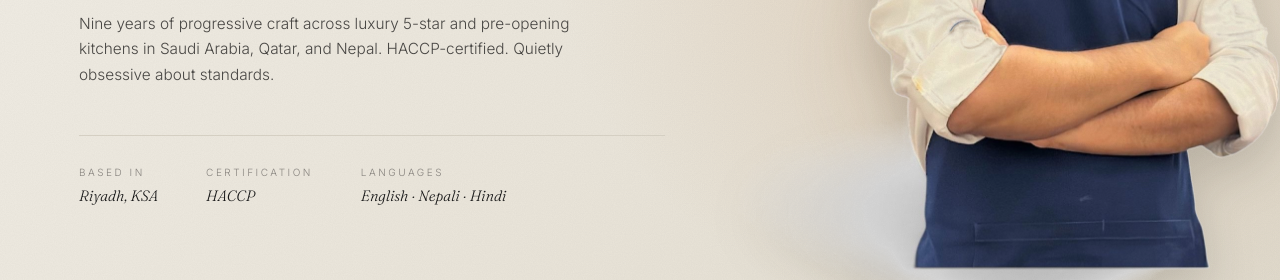
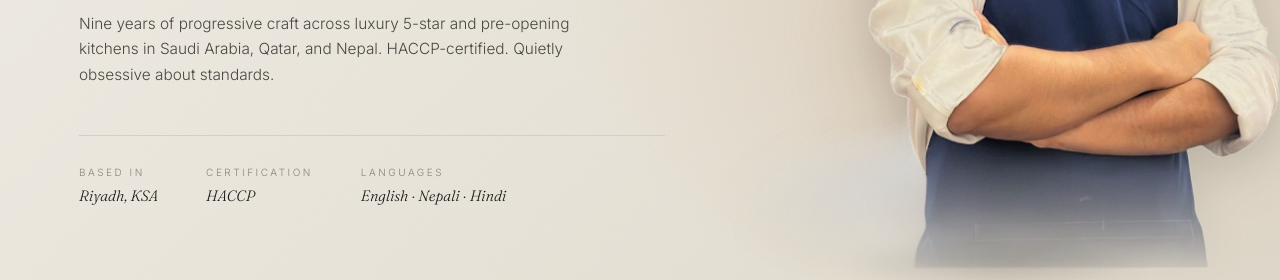
Before and after one commit to Mukesh068/Mukesh-Kapali-Portfolio, a plain HTML site: page index.html in a window 1280 px wide. Shown: the part 520-800 px from the top of the page. Drawn offline with Linux system fonts and the light colour scheme.

Commit message:
Fade hero photo bottom to blend into background
Add a bottom gradient mask to .hero-photo so the grey studio floor baked into the PNG fades out and blends seamlessly with the page background. Image file unchanged.

```diff
--- a/index.html
+++ b/index.html
@@ -267,6 +267,8 @@ img { max-width: 100%; display: block; }
   object-position: bottom right;
   border-radius: 0;
   filter: drop-shadow(0 18px 24px rgba(26, 26, 26, 0.18));
+  -webkit-mask-image: linear-gradient(to bottom, #000 0%, #000 76%, rgba(0,0,0,0.6) 86%, rgba(0,0,0,0) 97%);
+  mask-image: linear-gradient(to bottom, #000 0%, #000 76%, rgba(0,0,0,0.6) 86%, rgba(0,0,0,0) 97%);
   z-index: 1;
 }
 .hero-text {
```
